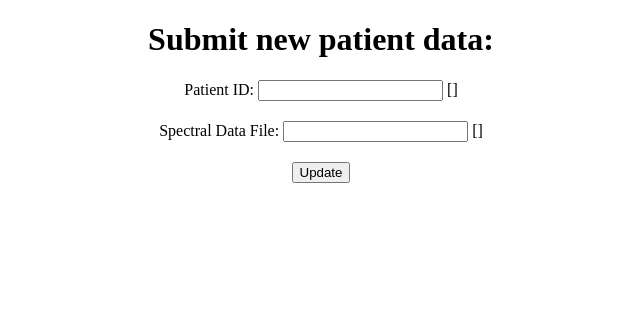
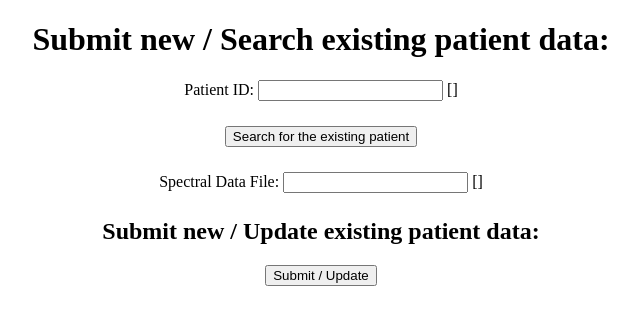
Before and after one commit to ssec-jhu/db-template, a Django app: template biospecdb/apps/uploader/templates/DataInputForm.html in a window 1280 px wide. Shown: the top 325 px of the page, without its empty margins (319-959 px from the left). Run offline with Django 4.2, Linux system fonts and the light colour scheme; the template is opened without the code that fills it, so the values that code supplies are empty, except form fields; tables that the repository leaves empty hold one stand-in row (values such as "Sample post"); form fields are guessed from the names that the template uses; parts of the project's set-up code (start-up, migrations or seed data) failed here and were passed over.

Commit message:
Unify data search and submission at one web page

```diff
--- a/biospecdb/apps/uploader/templates/DataInputForm.html
+++ b/biospecdb/apps/uploader/templates/DataInputForm.html
@@ -8,7 +8,7 @@
             text-align: center;
         }
         .form-field {
-            margin-bottom: 20px; /* Add a margin at the bottom */
+            margin-bottom: 25px; /* Add a margin at the bottom */
         }
         .flex-container {
             display: flex;
@@ -19,21 +19,25 @@
     </style>
 </head>
 <body>
-    <h1 class="center-text">Submit new patient data:</h1>
+    <h1 class="center-text">Submit new / Search existing patient data:</h1>
     <div>
-        <form method="post" enctype="multipart/form-data">
+        <form method="get" enctype="multipart/form-data">
             {% csrf_token %}
-
             <div class="center-text">
                 <div class="form-field" class="fieldWrapper">
                     <label for="{{ form.patient_id.id_for_label }}">Patient ID:</label>
                     {{ form.patient_id }}
                     {{ form.patient_id.errors }}
                 </div>
+                <div class="form-field">
+                    <button type="submit">Search for the existing patient</button>
+                </div>
             </div>
+        </form>
 
+        <form method="post" enctype="multipart/form-data">
+            {% csrf_token %}
             <div class="flex-container">
-
                 <div class="half_width">
                     {% for field in form %}
                         {% if forloop.counter <= 15 and field.name != "patient_id" and field.name != "spectral_data" %}
@@ -60,7 +64,6 @@
                         {% endif %}
                     {% endfor %}
                 </div>
-
             </div>
 
             <div class="center-text">
@@ -69,7 +72,8 @@
                     {{ form.spectral_data }}
                     {{ form.spectral_data.errors }}
                 </div>
-                <button type="submit">Update</button>
+                <h2 class="center-text">Submit new / Update existing patient data:</h2>
+                <button type="submit">Submit / Update</button>
                 {% if form.errors %}
                     <div style=";color:red;">{{ form.errors }}.</div>
                 {% endif %}
--- a/biospecdb/apps/uploader/urls.py
+++ b/biospecdb/apps/uploader/urls.py
@@ -7,7 +7,7 @@ app_name = 'uploader'
 
 urlpatterns = [
     path('data_input/', views.data_input, name='DataInputForm'),
-    path('data_search/', views.data_search, name='DataSearchForm')
+    path('data_search/', views.data_search, name='DataInputForm')
 ]
 
 if settings.DEBUG:
```
Also changed, not shown: biospecdb/apps/uploader/views.py (+36 -3 lines).
